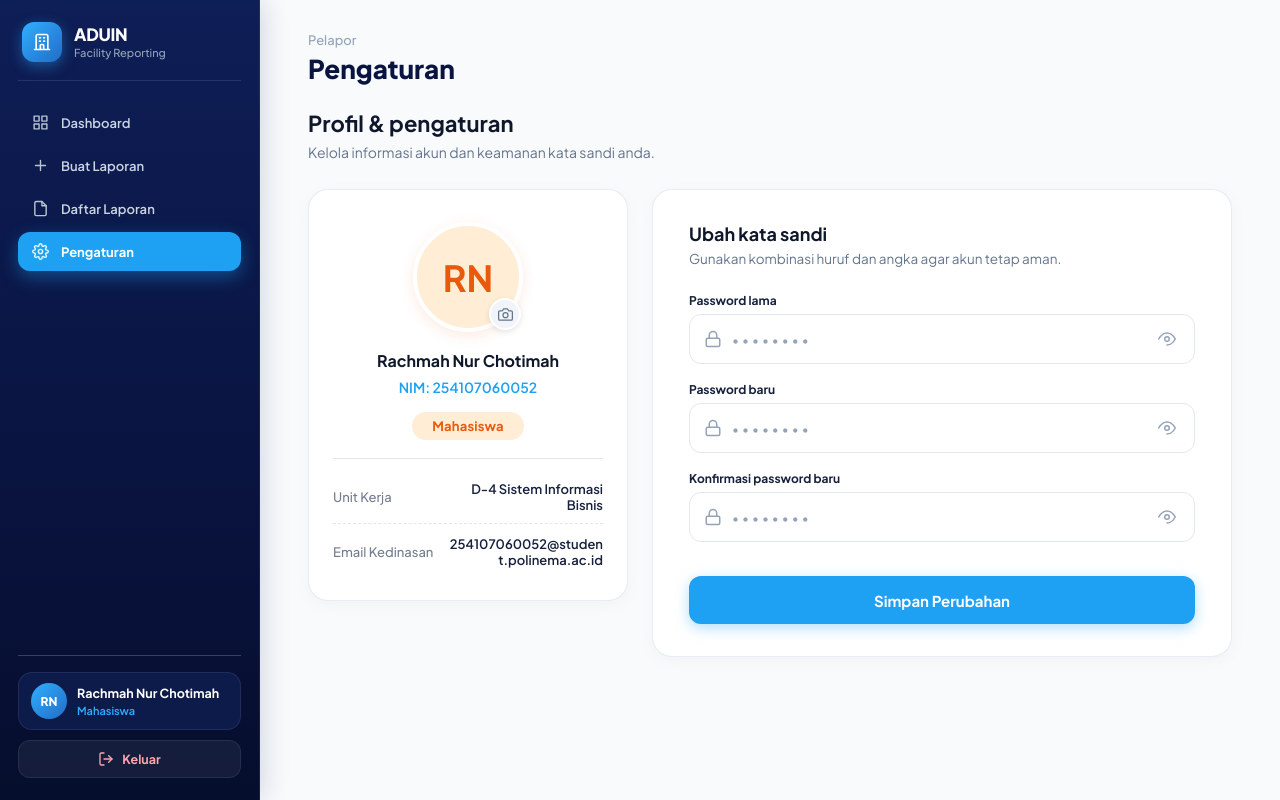
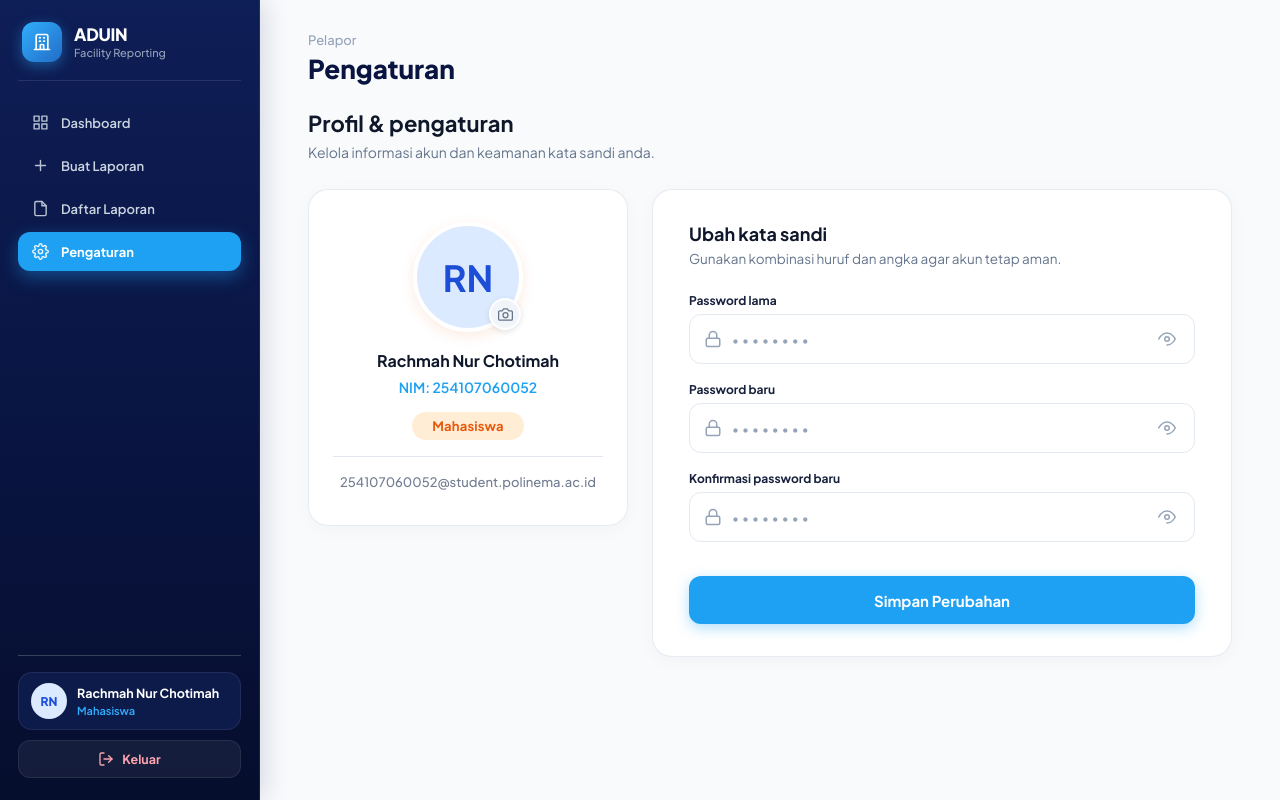
Before and after one commit to evanfern08/frontend-aduin, a PHP site: page /pengaturan.html in a window 1280 px wide. Run offline with PHP 8.4, Linux system fonts and the light colour scheme.

Commit message:
asahsjsa

```diff
--- a/assets/css/style.css
+++ b/assets/css/style.css
@@ -962,6 +962,7 @@ select.glass-input { cursor: pointer; }
   font-weight: 700;
   border: 4px solid #ffffff;
   box-shadow: 0 4px 14px rgba(234, 88, 12, 0.12);
+  overflow: hidden;
 }
 
 .avatar-camera-btn {
@@ -980,6 +981,7 @@ select.glass-input { cursor: pointer; }
   cursor: pointer;
   box-shadow: 0 2px 6px rgba(0, 0, 0, 0.1);
   transition: all 0.2s ease;
+  z-index: 2;
 }
 
 .avatar-camera-btn:hover {
@@ -1175,37 +1177,36 @@ select.glass-input { cursor: pointer; }
   .metric-value { font-size: 24px; }
 }
 
-/* ==========================================================================
-   PROFILE META LIST (halaman pengaturan — kartu profil kiri)
-   ========================================================================== */
+/* --------------------------------------------------------------------------
+   PROFILE META LIST — kartu profil kiri (Pengaturan)
+   -------------------------------------------------------------------------- */
 .profile-meta-list {
   width: 100%;
   display: flex;
   flex-direction: column;
-  gap: 12px;
-  margin-top: 4px;
+  gap: 4px;
+  margin-top: 18px;
   text-align: left;
   font-size: 13px;
 }
 
 .profile-meta-item {
-  display: flex;
-  justify-content: space-between;
-  align-items: center;
-  gap: 14px;
-  padding-bottom: 10px;
+  display: grid;
+  grid-template-columns: 130px 1fr;   /* label fixed 130px, value isi sisa */
+  align-items: start;
+  gap: 12px;
+  padding: 12px 0;
   border-bottom: 1px dashed #e2e7ef;
 }
 
 .profile-meta-item:last-child {
   border-bottom: none;
-  padding-bottom: 0;
 }
 
 .profile-meta-label {
   color: #737d92;
   font-weight: 500;
-  flex-shrink: 0;
+  line-height: 1.5;
 }
 
 .profile-meta-value {
@@ -1213,7 +1214,8 @@ select.glass-input { cursor: pointer; }
   font-weight: 600;
   text-align: right;
   word-break: break-word;
-  max-width: 60%;
+  line-height: 1.5;
+  overflow-wrap: anywhere;
 }
 
 /* Divider antara badge & meta list */
@@ -1221,5 +1223,59 @@ select.glass-input { cursor: pointer; }
   width: 100%;
   height: 1px;
   background: #e2e7ef;
-  margin: 18px 0;
+  margin: 18px 0 6px 0;
 }
+
+/* --------------------------------------------------------------------------
+   AVATAR WARNA PER ROLE
+   -------------------------------------------------------------------------- */
+
+/* Pelapor — biru muda */
+.profile-avatar-large.role-pelapor,
+.user-avatar-sm.role-pelapor {
+  background: #dbeafe;
+  color: #1d4ed8;
+}
+
+/* Verifikator — orange muda */
+.profile-avatar-large.role-verifikator,
+.user-avatar-sm.role-verifikator {
+  background: #ffedd5;
+  color: #ea580c;
+}
+
+/* Teknisi — hijau muda */
+.profile-avatar-large.role-teknisi,
+.user-avatar-sm.role-teknisi {
+  background: #d1fae5;
+  color: #047857;
+}
+
+/* --------------------------------------------------------------------------
+   PROFILE EMAIL (kartu profil kiri)
+   -------------------------------------------------------------------------- */
+.profile-email {
+  width: 100%;
+  margin-top: 16px;
+  padding-top: 16px;
+  border-top: 1px solid #e2e7ef;
+  font-size: 13px;
+  color: #737d92;
+  font-weight: 500;
+  text-align: center;
+  word-break: break-word;
+  overflow-wrap: anywhere;
+  line-height: 1.5;
+}
+
+/* --------------------------------------------------------------------------
+   AVATAR DENGAN FOTO (kalau user upload)
+   -------------------------------------------------------------------------- */
+.profile-avatar-large img,
+.user-avatar-sm img {
+  width: 100%;
+  height: 100%;
+  object-fit: cover;
+  border-radius: 50%;
+  display: block;
+}
--- a/assets/js/app.js
+++ b/assets/js/app.js
@@ -779,17 +779,90 @@ async function initPengaturanPage() {
       if (el) el.textContent = val || '–';
     };
 
-    setText('sidebarAvatar', user.avatar);
+    const sidebarAvatarEl = document.getElementById('sidebarAvatar');
+    if (sidebarAvatarEl) {
+      sidebarAvatarEl.textContent = user.avatar;
+      sidebarAvatarEl.classList.remove('role-pelapor', 'role-verifikator', 'role-teknisi');
+      const roleMap = {
+        'Pelapor': 'role-pelapor',
+        'Verifikator': 'role-verifikator',
+        'Teknisi': 'role-teknisi',
+      };
+      const roleClass = roleMap[user.role_utama];
+      if (roleClass) sidebarAvatarEl.classList.add(roleClass);
+    }
     setText('sidebarName', user.nama);
     setText('sidebarRole', user.jabatan);
 
     // ---------- 3. Render kartu profil ----------
-    setText('profileAvatar', user.avatar);
+    const profileAvatarEl = document.getElementById('profileAvatar');
+    if (profileAvatarEl) {
+      profileAvatarEl.textContent = user.avatar;
+      // Hapus class role lama (kalau ada), lalu apply yang baru
+      profileAvatarEl.classList.remove('role-pelapor', 'role-verifikator', 'role-teknisi');
+      const roleMap = {
+        'Pelapor': 'role-pelapor',
+        'Verifikator': 'role-verifikator',
+        'Teknisi': 'role-teknisi',
+      };
+      const roleClass = roleMap[user.role_utama];
+      if (roleClass) profileAvatarEl.classList.add(roleClass);
+    }
     setText('profileName', user.nama);
     setText('profileId', (user.role_utama === 'Pelapor' ? 'NIM: ' : 'NIP: ') + user.id);
     setText('profileRoleBadge', user.jabatan);
     setText('profileUnit', user.unit_kerja);
     setText('profileEmail', user.email);
+
+    // ---------- HANDLE UPLOAD FOTO PROFIL ----------
+    const avatarInput = document.getElementById('avatarUploadInput');
+    const avatarPreview = document.getElementById('profileAvatar');
+
+    if (avatarInput && avatarPreview) {
+      // Cek apakah ada foto tersimpan di localStorage
+      const savedAvatar = localStorage.getItem('aduin_avatar_' + user.id);
+      if (savedAvatar) {
+        avatarPreview.innerHTML = `<img src="${savedAvatar}" alt="Avatar">`;
+      }
+
+      avatarInput.addEventListener('change', (e) => {
+        const file = e.target.files?.[0];
+        if (!file) return;
+
+        // Validasi: hanya gambar, max 2MB
+        if (!file.type.startsWith('image/')) {
+          alert('File harus berupa gambar.');
+          return;
+        }
+        if (file.size > 2 * 1024 * 1024) {
+          alert('Ukuran gambar maksimal 2MB.');
+          return;
+        }
+
+        // Baca sebagai base64 & simpan ke localStorage
+        const reader = new FileReader();
+        reader.onload = (ev) => {
+          const base64 = ev.target.result;
+          avatarPreview.innerHTML = `<img src="${base64}" alt="Avatar">`;
+          localStorage.setItem('aduin_avatar_' + user.id, base64);
+
+          // Sinkron ke sidebar avatar juga
+          const sidebarAvatar = document.getElementById('sidebarAvatar');
+          if (sidebarAvatar) {
+            sidebarAvatar.innerHTML = `<img src="${base64}" alt="Avatar">`;
+          }
+        };
+        reader.readAsDataURL(file);
+      });
+
+      // Sinkron foto ke sidebar saat load
+      if (savedAvatar) {
+        const sidebarAvatar = document.getElementById('sidebarAvatar');
+        if (sidebarAvatar) {
+          sidebarAvatar.innerHTML = `<img src="${savedAvatar}" alt="Avatar">`;
+        }
+      }
+    }
 
     // ---------- 4. Breadcrumb kecil ----------
     setText('breadcrumbRole', user.role_utama);
--- a/pengaturan.html
+++ b/pengaturan.html
@@ -1,5 +1,6 @@
 <!DOCTYPE html>
 <html lang="id">
+
 <head>
   <meta charset="UTF-8">
   <meta name="viewport" content="width=device-width, initial-scale=1.0">
@@ -7,10 +8,12 @@
 
   <link rel="preconnect" href="https://fonts.googleapis.com">
   <link rel="preconnect" href="https://fonts.gstatic.com" crossorigin>
-  <link href="https://fonts.googleapis.com/css2?family=Plus+Jakarta+Sans:wght@400;500;600;700;800&display=swap" rel="stylesheet">
+  <link href="https://fonts.googleapis.com/css2?family=Plus+Jakarta+Sans:wght@400;500;600;700;800&display=swap"
+    rel="stylesheet">
 
   <link rel="stylesheet" href="assets/css/style.css">
 </head>
+
 <body class="dashboard-body">
 
   <div class="dashboard-wrapper">
@@ -26,8 +29,11 @@
         <!-- Brand (statis, sama untuk semua role) -->
         <a href="index.html" class="sidebar-brand">
           <div class="sidebar-brand-icon">
-            <svg width="22" height="22" viewBox="0 0 24 24" fill="none" stroke="currentColor" stroke-width="2" stroke-linecap="round" stroke-linejoin="round">
-              <path d="M19 21V5a2 2 0 0 0-2-2H7a2 2 0 0 0-2 2v16m14 0h2m-2 0h-5m-9 0H3m2 0h5M9 7h1m-1 4h1m4-4h1m-1 4h1m-5 10v-5a1 1 0 0 1 1-1h2a1 1 0 0 1 1 1v5m-4 0h4"></path>
+            <svg width="22" height="22" viewBox="0 0 24 24" fill="none" stroke="currentColor" stroke-width="2"
+              stroke-linecap="round" stroke-linejoin="round">
+              <path
+                d="M19 21V5a2 2 0 0 0-2-2H7a2 2 0 0 0-2 2v16m14 0h2m-2 0h-5m-9 0H3m2 0h5M9 7h1m-1 4h1m4-4h1m-1 4h1m-5 10v-5a1 1 0 0 1 1-1h2a1 1 0 0 1 1 1v5m-4 0h4">
+              </path>
             </svg>
           </div>
           <div>
@@ -51,7 +57,8 @@
         </div>
 
         <a href="login.html" class="btn-logout" id="btnLogout" title="Keluar dari akun">
-          <svg width="16" height="16" viewBox="0 0 24 24" fill="none" stroke="currentColor" stroke-width="2" stroke-linecap="round" stroke-linejoin="round">
+          <svg width="16" height="16" viewBox="0 0 24 24" fill="none" stroke="currentColor" stroke-width="2"
+            stroke-linecap="round" stroke-linejoin="round">
             <path d="M9 21H5a2 2 0 0 1-2-2V5a2 2 0 0 1 2-2h4"></path>
             <polyline points="16 17 21 12 16 7"></polyline>
             <line x1="21" y1="12" x2="9" y2="12"></line>
@@ -88,7 +95,8 @@
           <div class="profile-avatar-wrap">
             <div class="profile-avatar-large" id="profileAvatar">–</div>
             <label for="avatarUploadInput" class="avatar-camera-btn" title="Ubah foto profil">
-              <svg width="15" height="15" viewBox="0 0 24 24" fill="none" stroke="currentColor" stroke-width="2" stroke-linecap="round" stroke-linejoin="round">
+              <svg width="15" height="15" viewBox="0 0 24 24" fill="none" stroke="currentColor" stroke-width="2"
+                stroke-linecap="round" stroke-linejoin="round">
                 <path d="M23 19a2 2 0 0 1-2 2H3a2 2 0 0 1-2-2V8a2 2 0 0 1 2-2h4l2-3h6l2 3h4a2 2 0 0 1 2 2z"></path>
                 <circle cx="12" cy="13" r="4"></circle>
               </svg>
@@ -100,18 +108,8 @@
           <div class="profile-nip" id="profileId">–</div>
           <span class="badge-orange" id="profileRoleBadge">–</span>
 
-          <div class="profile-divider"></div>
-
-          <div class="profile-meta-list">
-            <div class="profile-meta-item">
-              <span class="profile-meta-label">Unit Kerja</span>
-              <span class="profile-meta-value" id="profileUnit">–</span>
-            </div>
-            <div class="profile-meta-item">
-              <span class="profile-meta-label">Email Kedinasan</span>
-              <span class="profile-meta-value" id="profileEmail">–</span>
-            </div>
-          </div>
+          <!-- EMAIL ONLY -->
+          <div class="profile-email" id="profileEmail">–</div>
         </section>
 
         <!-- KOLOM KANAN: Form Ubah Password (STATIS — universal) -->
@@ -121,7 +119,8 @@
             <p class="form-guide-text">Gunakan kombinasi huruf dan angka agar akun tetap aman.</p>
           </div>
 
-          <div id="passwordAlert" class="alert-box" style="display:none; padding: 10px 14px; border-radius: 10px; font-size: 13px; margin-bottom: 16px;"></div>
+          <div id="passwordAlert" class="alert-box"
+            style="display:none; padding: 10px 14px; border-radius: 10px; font-size: 13px; margin-bottom: 16px;"></div>
 
           <form id="formUbahPassword" class="form-fields-wrap">
 
@@ -130,19 +129,26 @@
               <label for="oldPassword" class="form-label">Password lama</label>
               <div class="input-pill-box">
                 <span class="input-icon-left">
-                  <svg width="18" height="18" viewBox="0 0 24 24" fill="none" stroke="currentColor" stroke-width="2" stroke-linecap="round" stroke-linejoin="round">
+                  <svg width="18" height="18" viewBox="0 0 24 24" fill="none" stroke="currentColor" stroke-width="2"
+                    stroke-linecap="round" stroke-linejoin="round">
                     <rect x="3" y="11" width="18" height="11" rx="2" ry="2"></rect>
                     <path d="M7 11V7a5 5 0 0 1 10 0v4"></path>
                   </svg>
                 </span>
-                <input type="password" id="oldPassword" required class="input-clean-field" placeholder="••••••••" autocomplete="current-password">
-                <button type="button" class="btn-toggle-eye toggle-password-btn" data-target="oldPassword" aria-label="Toggle lihat password">
-                  <svg class="eye-icon" width="18" height="18" viewBox="0 0 24 24" fill="none" stroke="currentColor" stroke-width="2" stroke-linecap="round" stroke-linejoin="round">
+                <input type="password" id="oldPassword" required class="input-clean-field" placeholder="••••••••"
+                  autocomplete="current-password">
+                <button type="button" class="btn-toggle-eye toggle-password-btn" data-target="oldPassword"
+                  aria-label="Toggle lihat password">
+                  <svg class="eye-icon" width="18" height="18" viewBox="0 0 24 24" fill="none" stroke="currentColor"
+                    stroke-width="2" stroke-linecap="round" stroke-linejoin="round">
                     <path d="M1 12s4-8 11-8 11 8 11 8-4 8-11 8-11-8z"></path>
                     <circle cx="12" cy="12" r="3"></circle>
                   </svg>
-                  <svg class="eye-off-icon hidden" width="18" height="18" viewBox="0 0 24 24" fill="none" stroke="currentColor" stroke-width="2" stroke-linecap="round" stroke-linejoin="round">
-                    <path d="M17.94 17.94A10.07 10.07 0 0 1 12 20c-7 0-11-8-11-8a18.45 18.45 0 0 1 5.06-5.94M9.9 4.24A9.12 9.12 0 0 1 12 4c7 0 11 8 11 8a18.5 18.5 0 0 1-2.16 3.19m-6.72-1.07a3 3 0 1 1-4.24-4.24"></path>
+                  <svg class="eye-off-icon hidden" width="18" height="18" viewBox="0 0 24 24" fill="none"
+                    stroke="currentColor" stroke-width="2" stroke-linecap="round" stroke-linejoin="round">
+                    <path
+                      d="M17.94 17.94A10.07 10.07 0 0 1 12 20c-7 0-11-8-11-8a18.45 18.45 0 0 1 5.06-5.94M9.9 4.24A9.12 9.12 0 0 1 12 4c7 0 11 8 11 8a18.5 18.5 0 0 1-2.16 3.19m-6.72-1.07a3 3 0 1 1-4.24-4.24">
+                    </path>
                     <line x1="1" y1="1" x2="23" y2="23"></line>
                   </svg>
                 </button>
@@ -154,19 +160,26 @@
               <label for="newPassword" class="form-label">Password baru</label>
               <div class="input-pill-box">
                 <span class="input-icon-left">
-                  <svg width="18" height="18" viewBox="0 0 24 24" fill="none" stroke="currentColor" stroke-width="2" stroke-linecap="round" stroke-linejoin="round">
+                  <svg width="18" height="18" viewBox="0 0 24 24" fill="none" stroke="currentColor" stroke-width="2"
+                    stroke-linecap="round" stroke-linejoin="round">
                     <rect x="3" y="11" width="18" height="11" rx="2" ry="2"></rect>
                     <path d="M7 11V7a5 5 0 0 1 10 0v4"></path>
                   </svg>
                 </span>
-                <input type="password" id="newPassword" required class="input-clean-field" placeholder="••••••••" autocomplete="new-password">
-                <button type="button" class="btn-toggle-eye toggle-password-btn" data-target="newPassword" aria-label="Toggle lihat password">
-                  <svg class="eye-icon" width="18" height="18" viewBox="0 0 24 24" fill="none" stroke="currentColor" stroke-width="2" stroke-linecap="round" stroke-linejoin="round">
+                <input type="password" id="newPassword" required class="input-clean-field" placeholder="••••••••"
+                  autocomplete="new-password">
+                <button type="button" class="btn-toggle-eye toggle-password-btn" data-target="newPassword"
+                  aria-label="Toggle lihat password">
+                  <svg class="eye-icon" width="18" height="18" viewBox="0 0 24 24" fill="none" stroke="currentColor"
+                    stroke-width="2" stroke-linecap="round" stroke-linejoin="round">
                     <path d="M1 12s4-8 11-8 11 8 11 8-4 8-11 8-11-8z"></path>
                     <circle cx="12" cy="12" r="3"></circle>
                   </svg>
-                  <svg class="eye-off-icon hidden" width="18" height="18" viewBox="0 0 24 24" fill="none" stroke="currentColor" stroke-width="2" stroke-linecap="round" stroke-linejoin="round">
-                    <path d="M17.94 17.94A10.07 10.07 0 0 1 12 20c-7 0-11-8-11-8a18.45 18.45 0 0 1 5.06-5.94M9.9 4.24A9.12 9.12 0 0 1 12 4c7 0 11 8 11 8a18.5 18.5 0 0 1-2.16 3.19m-6.72-1.07a3 3 0 1 1-4.24-4.24"></path>
+                  <svg class="eye-off-icon hidden" width="18" height="18" viewBox="0 0 24 24" fill="none"
+                    stroke="currentColor" stroke-width="2" stroke-linecap="round" stroke-linejoin="round">
+                    <path
+                      d="M17.94 17.94A10.07 10.07 0 0 1 12 20c-7 0-11-8-11-8a18.45 18.45 0 0 1 5.06-5.94M9.9 4.24A9.12 9.12 0 0 1 12 4c7 0 11 8 11 8a18.5 18.5 0 0 1-2.16 3.19m-6.72-1.07a3 3 0 1 1-4.24-4.24">
+                    </path>
                     <line x1="1" y1="1" x2="23" y2="23"></line>
                   </svg>
                 </button>
@@ -178,19 +191,26 @@
               <label for="confirmPassword" class="form-label">Konfirmasi password baru</label>
               <div class="input-pill-box">
                 <span class="input-icon-left">
-                  <svg width="18" height="18" viewBox="0 0 24 24" fill="none" stroke="currentColor" stroke-width="2" stroke-linecap="round" stroke-linejoin="round">
+                  <svg width="18" height="18" viewBox="0 0 24 24" fill="none" stroke="currentColor" stroke-width="2"
+                    stroke-linecap="round" stroke-linejoin="round">
                     <rect x="3" y="11" width="18" height="11" rx="2" ry="2"></rect>
                     <path d="M7 11V7a5 5 0 0 1 10 0v4"></path>
                   </svg>
                 </span>
-                <input type="password" id="confirmPassword" required class="input-clean-field" placeholder="••••••••" autocomplete="new-password">
-                <button type="button" class="btn-toggle-eye toggle-password-btn" data-target="confirmPassword" aria-label="Toggle lihat password">
-                  <svg class="eye-icon" width="18" height="18" viewBox="0 0 24 24" fill="none" stroke="currentColor" stroke-width="2" stroke-linecap="round" stroke-linejoin="round">
+                <input type="password" id="confirmPassword" required class="input-clean-field" placeholder="••••••••"
+                  autocomplete="new-password">
+                <button type="button" class="btn-toggle-eye toggle-password-btn" data-target="confirmPassword"
+                  aria-label="Toggle lihat password">
+                  <svg class="eye-icon" width="18" height="18" viewBox="0 0 24 24" fill="none" stroke="currentColor"
+                    stroke-width="2" stroke-linecap="round" stroke-linejoin="round">
                     <path d="M1 12s4-8 11-8 11 8 11 8-4 8-11 8-11-8z"></path>
                     <circle cx="12" cy="12" r="3"></circle>
                   </svg>
-                  <svg class="eye-off-icon hidden" width="18" height="18" viewBox="0 0 24 24" fill="none" stroke="currentColor" stroke-width="2" stroke-linecap="round" stroke-linejoin="round">
-                    <path d="M17.94 17.94A10.07 10.07 0 0 1 12 20c-7 0-11-8-11-8a18.45 18.45 0 0 1 5.06-5.94M9.9 4.24A9.12 9.12 0 0 1 12 4c7 0 11 8 11 8a18.5 18.5 0 0 1-2.16 3.19m-6.72-1.07a3 3 0 1 1-4.24-4.24"></path>
+                  <svg class="eye-off-icon hidden" width="18" height="18" viewBox="0 0 24 24" fill="none"
+                    stroke="currentColor" stroke-width="2" stroke-linecap="round" stroke-linejoin="round">
+                    <path
+                      d="M17.94 17.94A10.07 10.07 0 0 1 12 20c-7 0-11-8-11-8a18.45 18.45 0 0 1 5.06-5.94M9.9 4.24A9.12 9.12 0 0 1 12 4c7 0 11 8 11 8a18.5 18.5 0 0 1-2.16 3.19m-6.72-1.07a3 3 0 1 1-4.24-4.24">
+                    </path>
                     <line x1="1" y1="1" x2="23" y2="23"></line>
                   </svg>
                 </button>
@@ -210,4 +230,5 @@
 
   <script src="assets/js/app.js"></script>
 </body>
+
 </html>
--- a/users.json
+++ b/users.json
@@ -7,7 +7,6 @@
       "role_utama": "Verifikator",
       "jabatan": "Kepala Jurusan",
       "avatar": "MA",
-      "unit_kerja": "Jurusan Teknologi Informasi",
       "email": "mungki@polinema.ac.id",
       "status": "Aktif",
       "sidebar_menu": [
@@ -23,7 +22,6 @@
       "role_utama": "Pelapor",
       "jabatan": "Mahasiswa",
       "avatar": "RN",
-      "unit_kerja": "D-4 Sistem Informasi Bisnis",
       "email": "254107060052@student.polinema.ac.id",
       "status": "Aktif",
       "sidebar_menu": [
@@ -39,7 +37,6 @@
       "role_utama": "Teknisi",
       "jabatan": "Teknisi",
       "avatar": "BP",
-      "unit_kerja": "Jurusan Teknologi Informasi",
       "email": "budi.prakroso@polinema.ac.id",
       "status": "Aktif",
       "sidebar_menu": [
```
